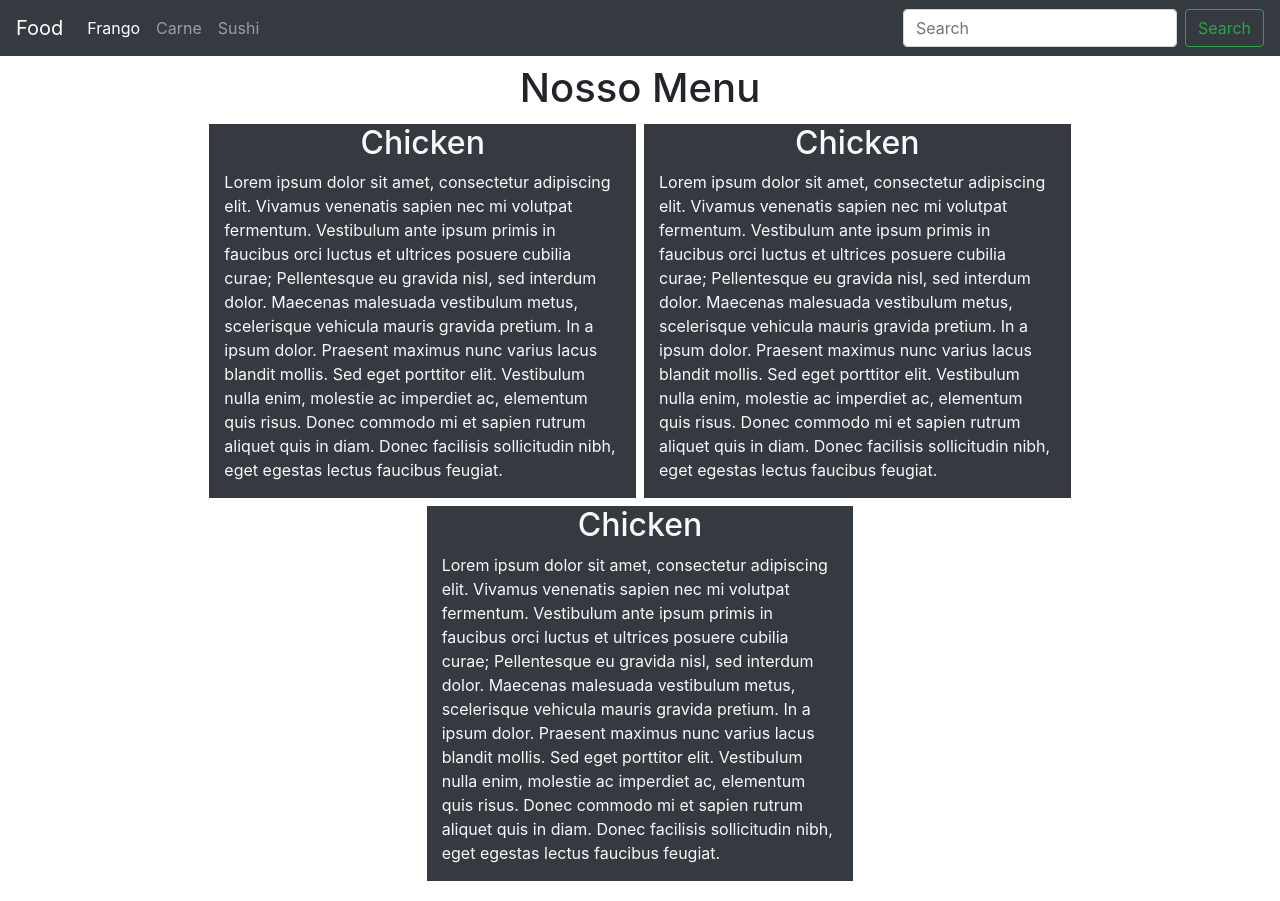
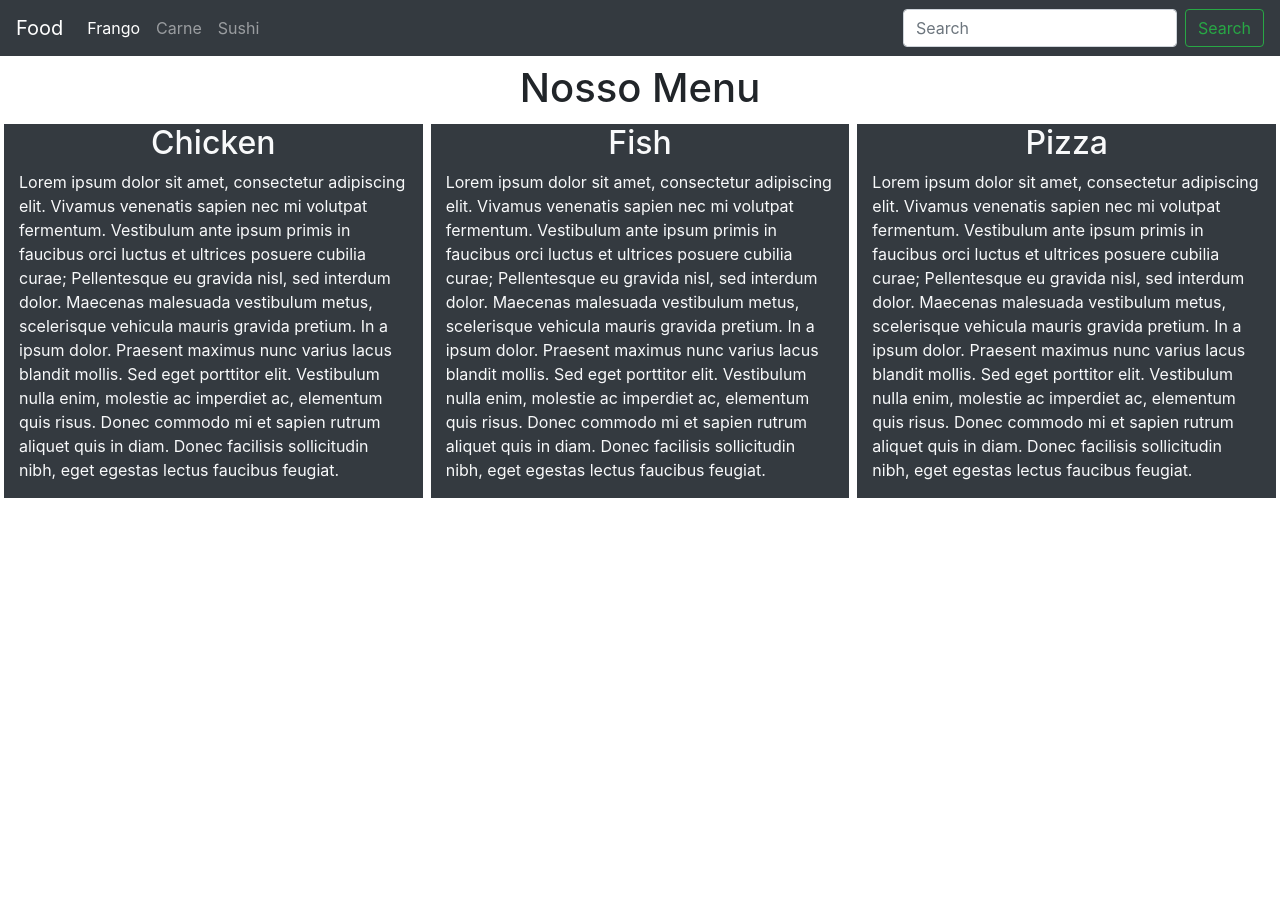
Before and after one commit to MatheusSiqueiraDev/matheussiqueiradev.github.io, a plain HTML site: page ifood/index.html in a window 1280 px wide. After the commit the page ends 800 px from the top, so only its background shows below. Drawn offline with nearby package versions, Linux system fonts and the light colour scheme.

Commit message:
finalizando cardapio

```diff
--- a/ifood/index.html
+++ b/ifood/index.html
@@ -34,20 +34,20 @@
 	<main class="container-fluid text-center mt-5 py-3 ">
 		<h1>Nosso Menu</h1>
 		<div class="row flex-wrap justify-content-center">
-			<div class="bg-dark color-white text-light col-lg-4 col-md-4 m-1">
+			<div class="bg-dark color-white text-light col-lg col-md-4 m-1">
 				<h2>Chicken</h2>
 				<p class="text-left">
 					Lorem ipsum dolor sit amet, consectetur adipiscing elit. Vivamus venenatis sapien nec mi volutpat fermentum. Vestibulum ante ipsum primis in faucibus orci luctus et ultrices posuere cubilia curae; Pellentesque eu gravida nisl, sed interdum dolor. Maecenas malesuada vestibulum metus, scelerisque vehicula mauris gravida pretium. In a ipsum dolor. Praesent maximus nunc varius lacus blandit mollis. Sed eget porttitor elit. Vestibulum nulla enim, molestie ac imperdiet ac, elementum quis risus. Donec commodo mi et sapien rutrum aliquet quis in diam. Donec facilisis sollicitudin nibh, eget egestas lectus faucibus feugiat.
 				</p>
 			</div>
-			<div class="bg-dark color-white text-light col-lg-4 col-md-4 m-1">
-				<h2>Chicken</h2>
+			<div class="bg-dark color-white text-light col-lg col-md-4 m-1">
+				<h2>Fish</h2>
 				<p class="text-left">
 					Lorem ipsum dolor sit amet, consectetur adipiscing elit. Vivamus venenatis sapien nec mi volutpat fermentum. Vestibulum ante ipsum primis in faucibus orci luctus et ultrices posuere cubilia curae; Pellentesque eu gravida nisl, sed interdum dolor. Maecenas malesuada vestibulum metus, scelerisque vehicula mauris gravida pretium. In a ipsum dolor. Praesent maximus nunc varius lacus blandit mollis. Sed eget porttitor elit. Vestibulum nulla enim, molestie ac imperdiet ac, elementum quis risus. Donec commodo mi et sapien rutrum aliquet quis in diam. Donec facilisis sollicitudin nibh, eget egestas lectus faucibus feugiat.
 				</p>
 			</div>
-			<div class="bg-dark color-white text-light col-lg-4 col-md-4 m-1">
-				<h2>Chicken</h2>
+			<div class="bg-dark color-white text-light col-lg col-md-4 m-1">
+				<h2>Pizza</h2>
 				<p class="text-left">
 					Lorem ipsum dolor sit amet, consectetur adipiscing elit. Vivamus venenatis sapien nec mi volutpat fermentum. Vestibulum ante ipsum primis in faucibus orci luctus et ultrices posuere cubilia curae; Pellentesque eu gravida nisl, sed interdum dolor. Maecenas malesuada vestibulum metus, scelerisque vehicula mauris gravida pretium. In a ipsum dolor. Praesent maximus nunc varius lacus blandit mollis. Sed eget porttitor elit. Vestibulum nulla enim, molestie ac imperdiet ac, elementum quis risus. Donec commodo mi et sapien rutrum aliquet quis in diam. Donec facilisis sollicitudin nibh, eget egestas lectus faucibus feugiat.
 				</p>
```
